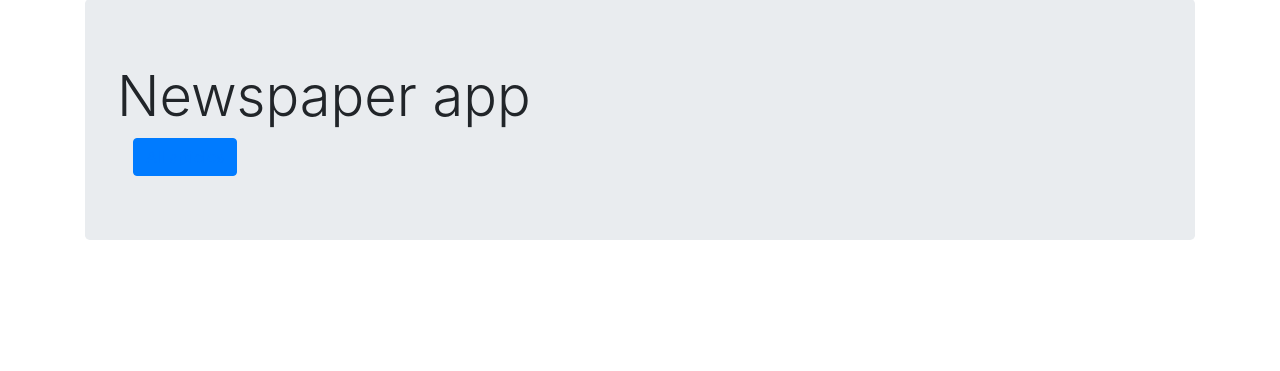
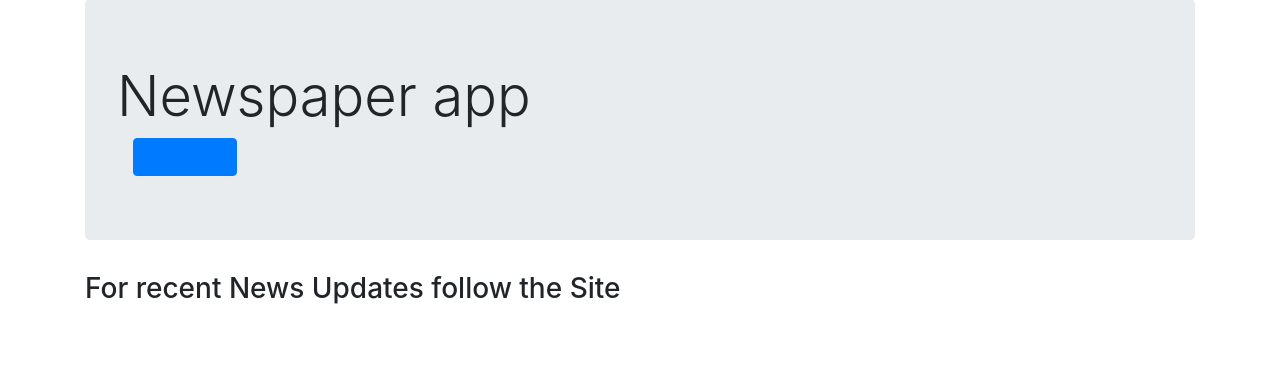
Before and after one commit to rnrashmi/NewsWith-Python, a Django app: page / in a window 1280 px wide. Shown: the part 81-452 px from the top of the page. Run offline with Django 3.2, Linux system fonts and the light colour scheme; some libraries are stand-ins or nearby versions.

Commit message:
Update home.html
added a line

```diff
--- a/templates/home.html
+++ b/templates/home.html
@@ -5,4 +5,5 @@
 <h1 class="display-4">Newspaper app</h1>
 <button class="btn btn-primary ml-3"><a href="{%url 'article_list'%}">All articles</a></button>
 </div>
+<h3>For recent News Updates follow the Site</h3>
 {% endblock content %}
```
